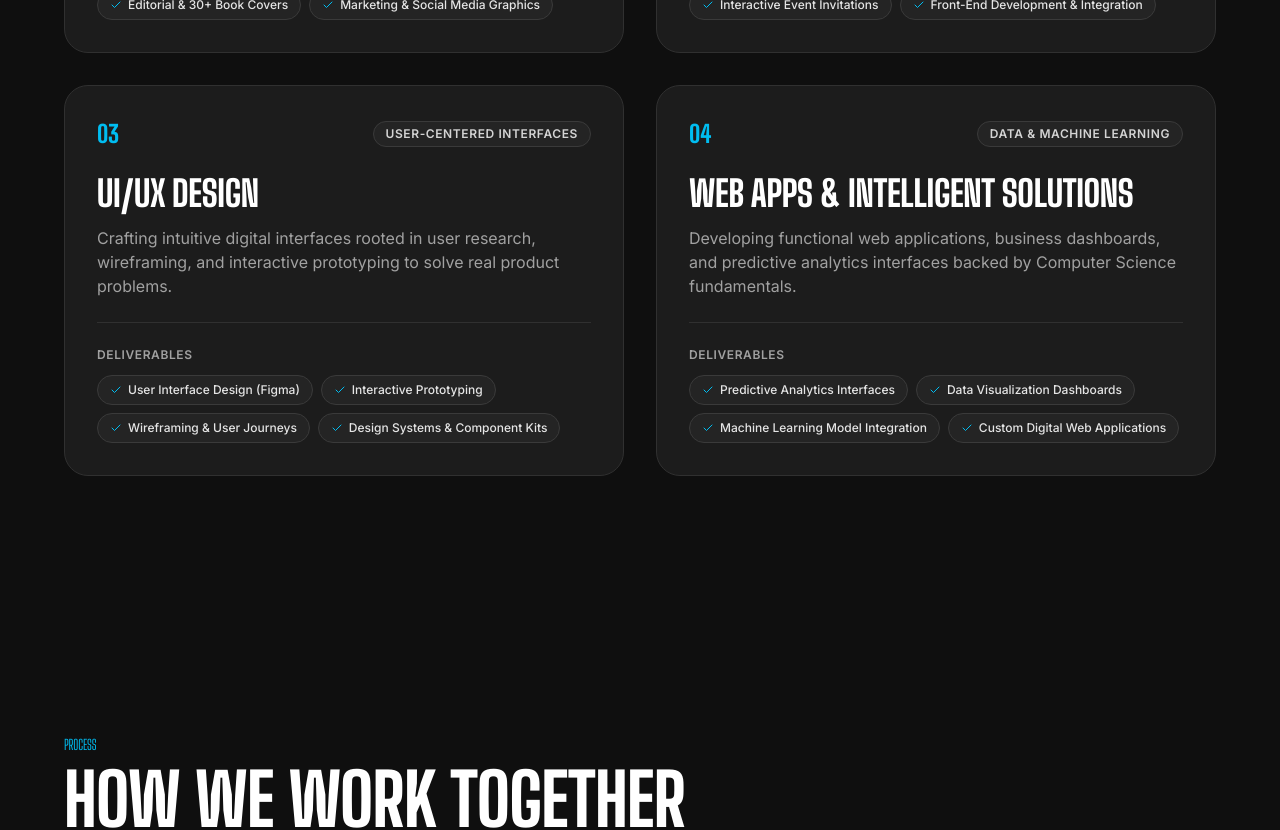
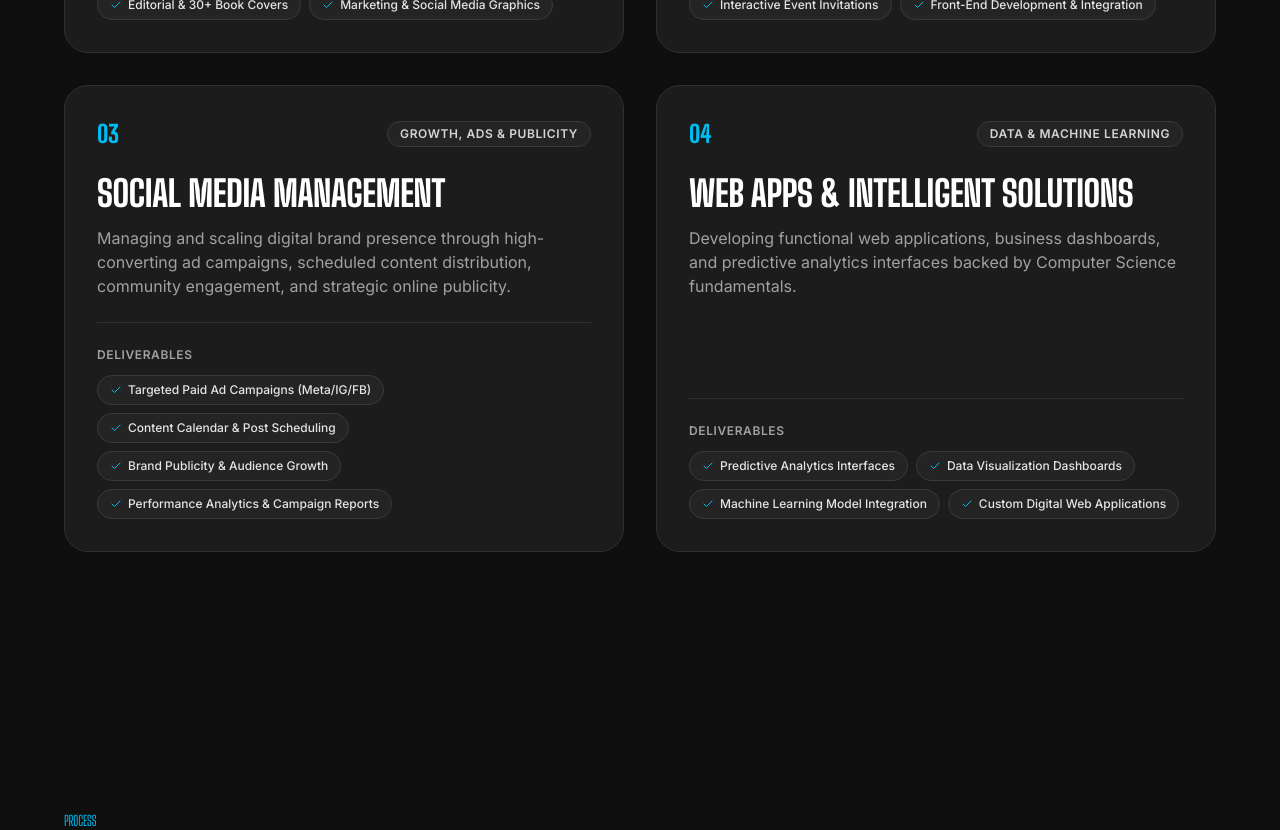
Before and after one commit to Sirunique-code/my-portfolio-website, a React (Vite) app: page / in a window 1280 px wide. Shown: the part 5220-6050 px from the top of the page. Built offline with nearby package versions, Linux system fonts and the light colour scheme; a web font is replaced by a local one.

Commit message:
Replace UI/UX service with Social Media Management (ads, scheduled posts, publicity)

```diff
--- a/src/components/ContactSection.jsx
+++ b/src/components/ContactSection.jsx
@@ -268,7 +268,7 @@ export default function ContactSection({ darkMode }) {
                     >
                       <option value="Web Design">Web Design</option>
                       <option value="Branding">Branding & Identity</option>
-                      <option value="Product Design">Product & UI/UX Design</option>
+                      <option value="Social Media Management">Social Media Management & Ads</option>
                       <option value="Graphics Design">Graphics & Visual Assets</option>
                     </select>
                   </div>
--- a/src/data/portfolioData.js
+++ b/src/data/portfolioData.js
@@ -179,15 +179,15 @@ export const portfolioData = {
     },
     {
       number: "03",
-      title: "UI/UX DESIGN",
-      tagline: "User-Centered Interfaces",
+      title: "SOCIAL MEDIA MANAGEMENT",
+      tagline: "Growth, Ads & Publicity",
       description:
-        "Crafting intuitive digital interfaces rooted in user research, wireframing, and interactive prototyping to solve real product problems.",
+        "Managing and scaling digital brand presence through high-converting ad campaigns, scheduled content distribution, community engagement, and strategic online publicity.",
       deliverables: [
-        "User Interface Design (Figma)",
-        "Interactive Prototyping",
-        "Wireframing & User Journeys",
-        "Design Systems & Component Kits",
+        "Targeted Paid Ad Campaigns (Meta/IG/FB)",
+        "Content Calendar & Post Scheduling",
+        "Brand Publicity & Audience Growth",
+        "Performance Analytics & Campaign Reports",
       ],
     },
     {
@@ -251,7 +251,7 @@ export const portfolioData = {
     {
       question: "What disciplines do you specialize in?",
       answer:
-        "I specialize in graphic design and brand identity systems, modern responsive web design and front-end development, UI/UX prototyping in Figma, and data-driven web applications.",
+        "I specialize in graphic design and brand identity systems, modern responsive web design and front-end development, social media management & targeted ad campaigns, and data-driven web applications.",
     },
     {
       question: "What is your typical project timeline?",
@@ -299,7 +299,7 @@ export const portfolioData = {
       "Brand Consistency",
       "Modern Web Design",
       "Clean Code",
-      "UI/UX Prototyping",
+      "Social Media Management",
       "Data-Driven Solutions",
       "Clear Process",
       "Thoughtful Execution",
@@ -308,7 +308,8 @@ export const portfolioData = {
       "Graphic Design",
       "Brand Identity",
       "Web Development",
-      "UI/UX Prototyping",
+      "Social Media Management",
+      "Targeted Ads & Publicity",
       "Editorial & Publications",
       "Predictive Analytics",
       "Creative Direction",
```
Also changed, not shown: 1 other file (tests, documents, lock files or other folders).
